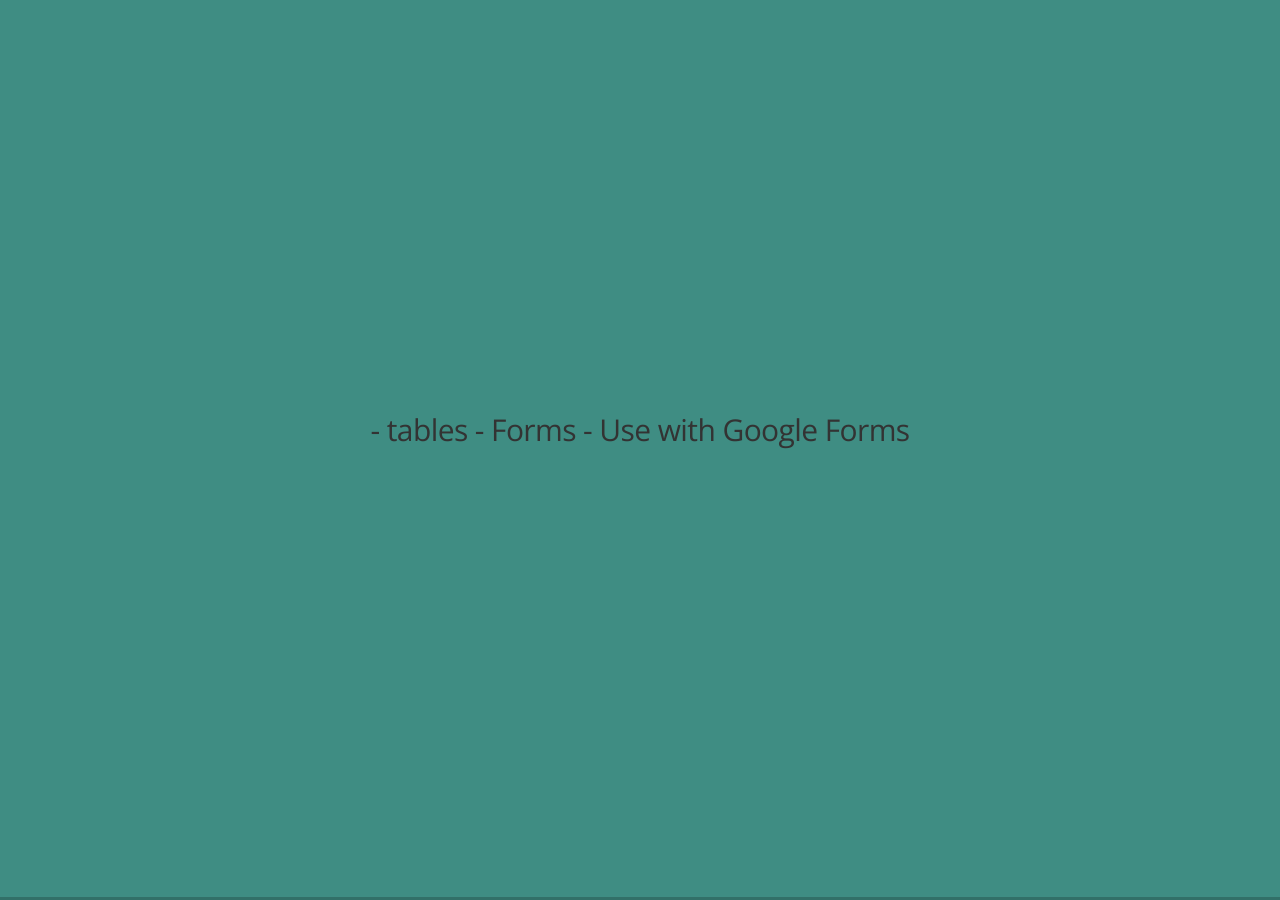
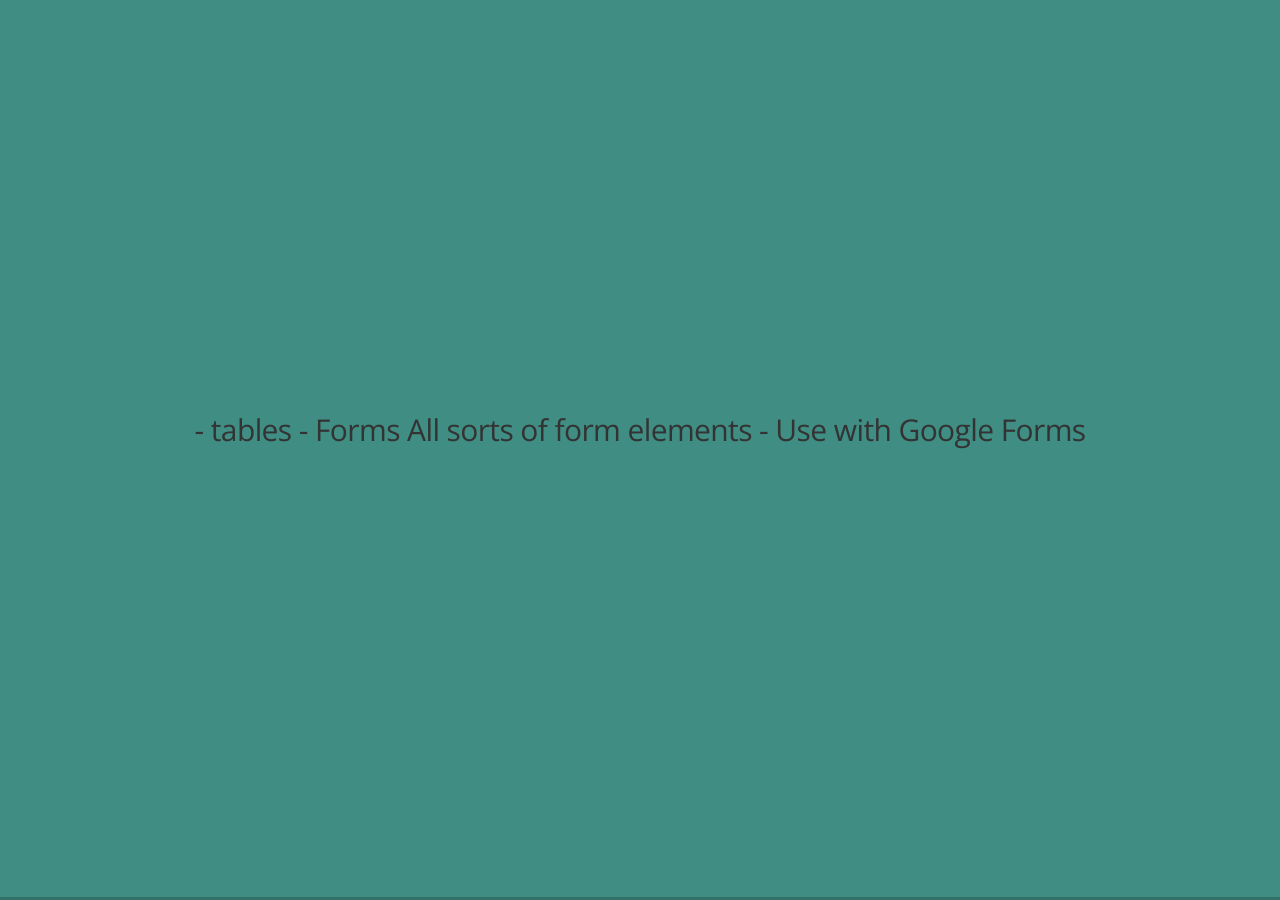
Before and after one commit to runemadsen/introduction-to-html-and-css, a Jekyll site: the page built from data.html, in a window 1280 px wide. Built offline with Jekyll 4.4.1, drawn with Linux system fonts in a browser that asks for light colours; nearby versions of some CDN libraries.

Commit message:
a ton of stuff

```diff
--- a/data.html
+++ b/data.html
@@ -5,5 +5,10 @@ layout: slides
 <section>
   - tables
   - Forms
+  All sorts of form elements
+
+
   - Use with Google Forms
+
+
 </section>
--- a/media.html
+++ b/media.html
@@ -34,7 +34,7 @@ ___________________________________________________________________-->
 </section>
 
 <section>
-  <h3>Flowing text around images <i class="fa fa-code"></i></h3>
+  <h3>max-width</h3>
 </section>
 
 <section>
@@ -89,7 +89,3 @@ Your browser does not support the audio element.
 </audio>{% endcapture %}
   {% include code.html code=code lang=html %}
 </section>
-
-<section>
-  <h3>Embedding SoundCloud audio <i class="fa fa-code"></i></h3>
-</section>
```
Also changed, not shown: text.html (+51 -34 lines), examples/media/tarsier.jpg (added).
